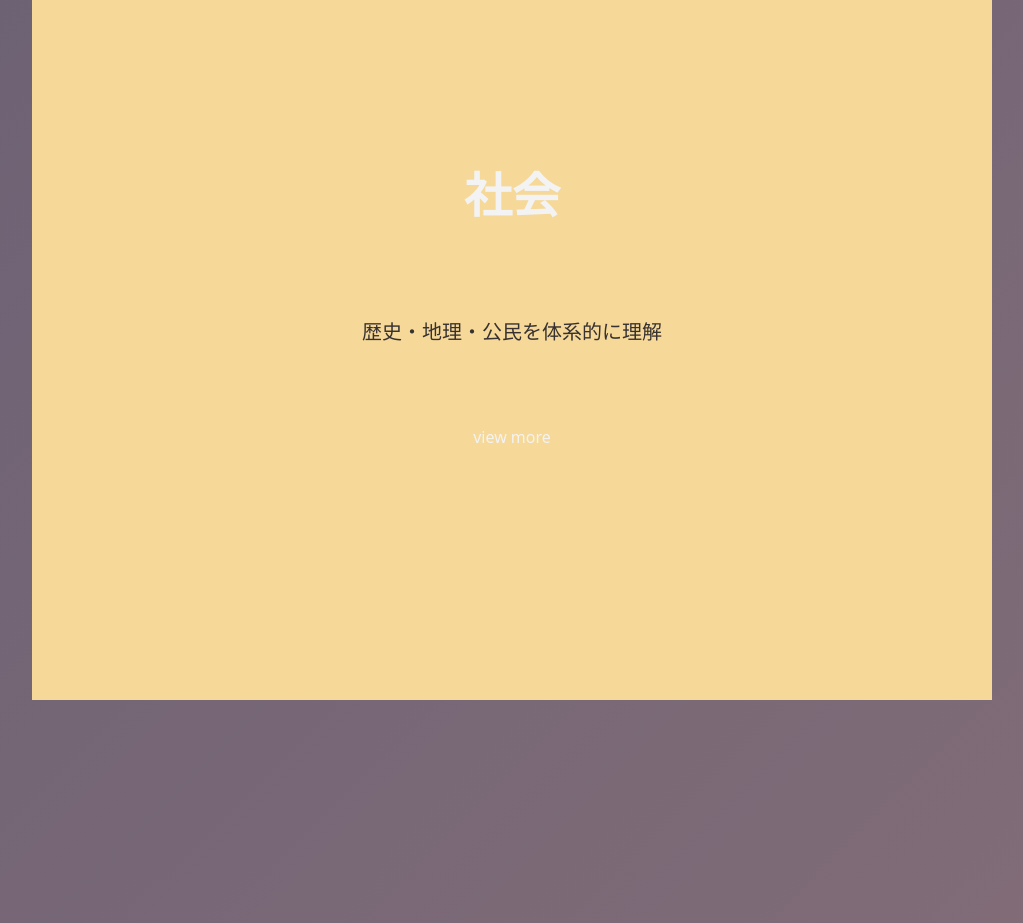
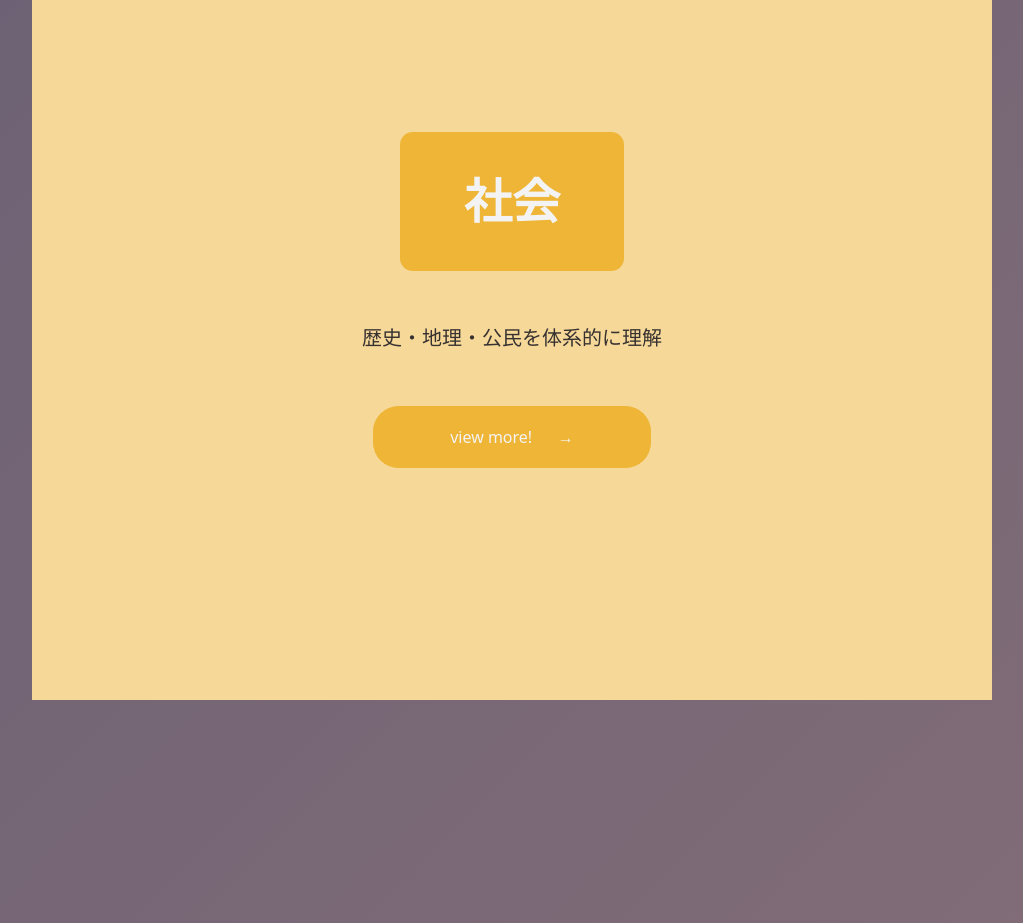
Before and after one commit to mon226/textBook, a Next.js app: page / in a window 1280 px wide. Shown: the part 900-1823 px from the top of the page, without its empty margins (128-1151 px from the left). Built offline with nearby package versions, Linux system fonts and the light colour scheme.

Commit message:
view more!ボタンのデザイン改善：矢印追加、横長デザイン、radius拡大、理科・社会の色定義追加

```diff
--- a/app/globals.css
+++ b/app/globals.css
@@ -299,6 +299,17 @@ p {
   background-color: var(--history-jp-sub);
 }
 
+/* Subject button colors */
+.subject-physics {
+  background-color: var(--physics-main);
+  color: var(--text-2);
+}
+
+.subject-history-jp {
+  background-color: var(--history-jp-main);
+  color: var(--text-2);
+}
+
 /* Footer */
 footer {
   background-color: var(--gray);
--- a/app/page.tsx
+++ b/app/page.tsx
@@ -144,10 +144,11 @@ export default function Home() {
                   <p className="text-primary mb-[4vw]" style={{ fontSize: 'clamp(1rem, 2.5vw, 1.25rem)' }}>{subject.description}</p>
                   <Link
                     href={subject.href}
-                    className={`inline-block ${subject.color} px-[4vw] py-[2vw] rounded-[0.5vw] text-secondary font-medium transition-all duration-300 hover:opacity-80`}
-                    style={{ fontSize: 'clamp(0.875rem, 2vw, 1rem)' }}
+                    className={`inline-flex items-center justify-between ${subject.color} px-[6vw] py-[1.5vw] rounded-[2vw] text-secondary font-medium transition-all duration-300 hover:opacity-80`}
+                    style={{ fontSize: 'clamp(0.875rem, 2vw, 1rem)', minWidth: '200px' }}
                   >
-                    view more
+                    <span>view more!</span>
+                    <span className="ml-[2vw]">→</span>
                   </Link>
                 </div>
               </div>
```
